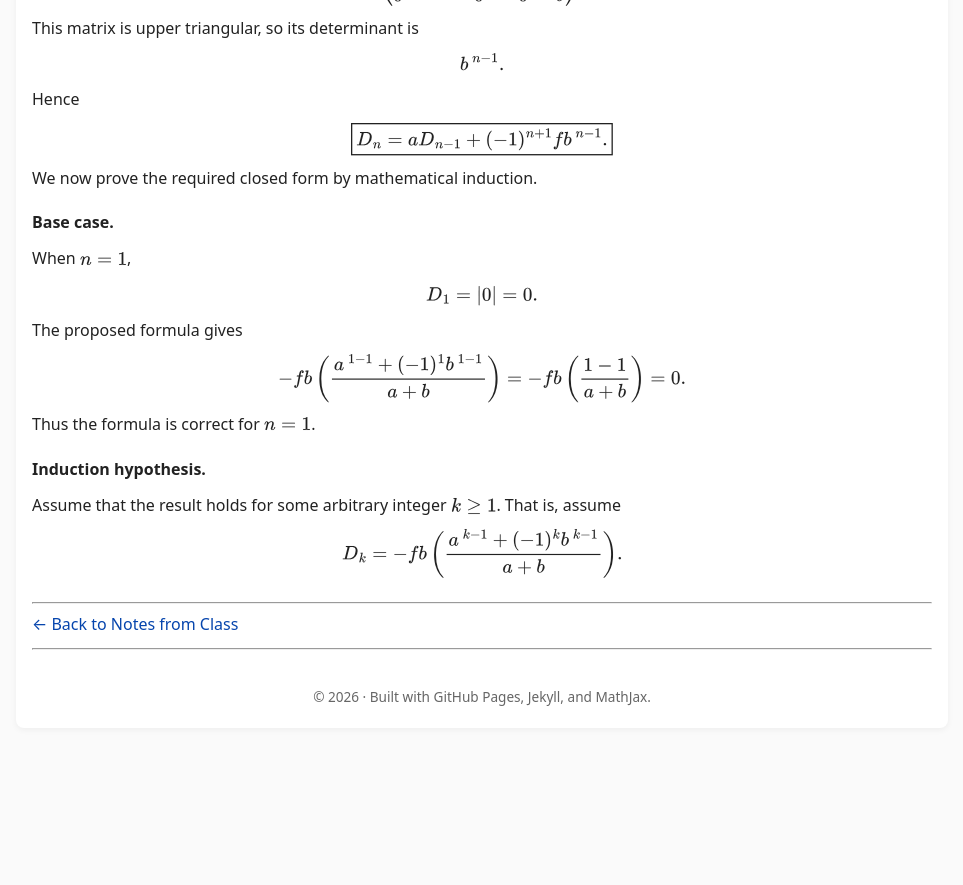
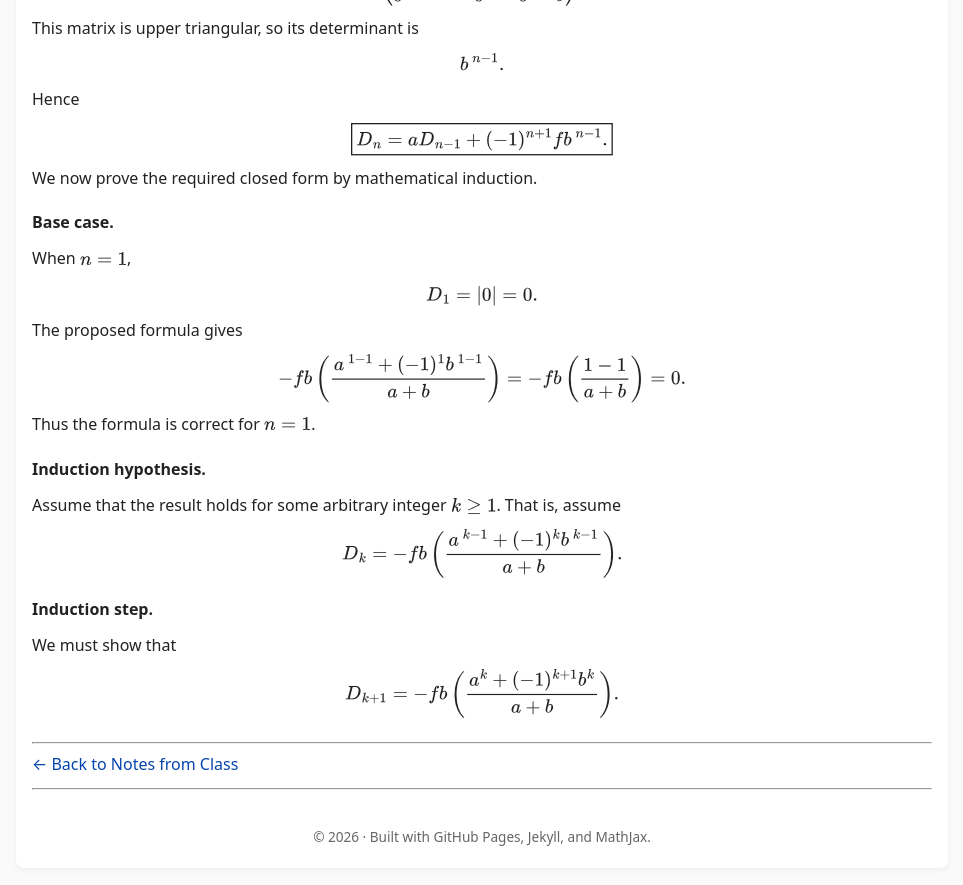
Before and after one commit to SaleemKamaludin/SaleemKamaludin.github.io, a Jekyll site: the page built from courses/math-2276/notes-from-class/lecture-2/index.md, in a window 1280 px wide and 900 px high, scrolled down 12272 px. Shown: the top 885 px of the window, without its empty margins (158-1121 px from the left). Built offline with Jekyll 4.4.1, drawn with Linux system fonts in a browser that asks for light colours; before the commit the page ends 13032 px from its top, so only the background shows below that.

Commit message:
Add induction step to Example 1.2 proof

```diff
--- a/courses/math-2276/notes-from-class/lecture-2/index.md
+++ b/courses/math-2276/notes-from-class/lecture-2/index.md
@@ -1928,6 +1928,35 @@ D_n=
   </div>
 
   </div>
+
+  <div id="example-1-2-proof-induction-step">
+
+  <p style="margin-top: 1.2rem;">
+    <strong>Induction step.</strong>
+  </p>
+
+  <p>
+    We must show that
+  </p>
+
+  <div class="display-math">
+
+  \[
+  D_{k+1}
+  =
+  -fb
+  \left(
+  \frac{
+  a^k+(-1)^{k+1}b^k
+  }{
+  a+b
+  }
+  \right).
+  \]
+
+  </div>
+
+  </div>
 </div>
 
 ---
```
